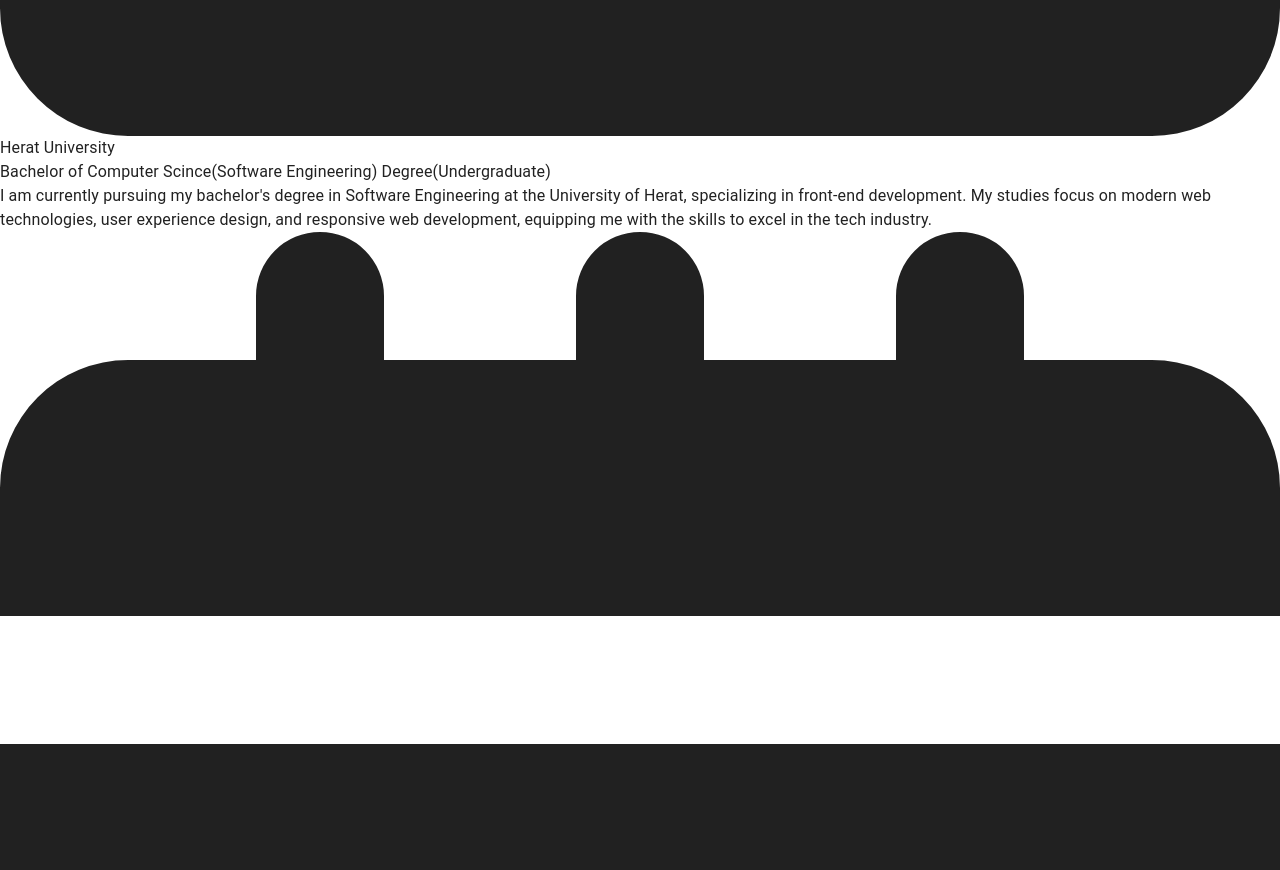
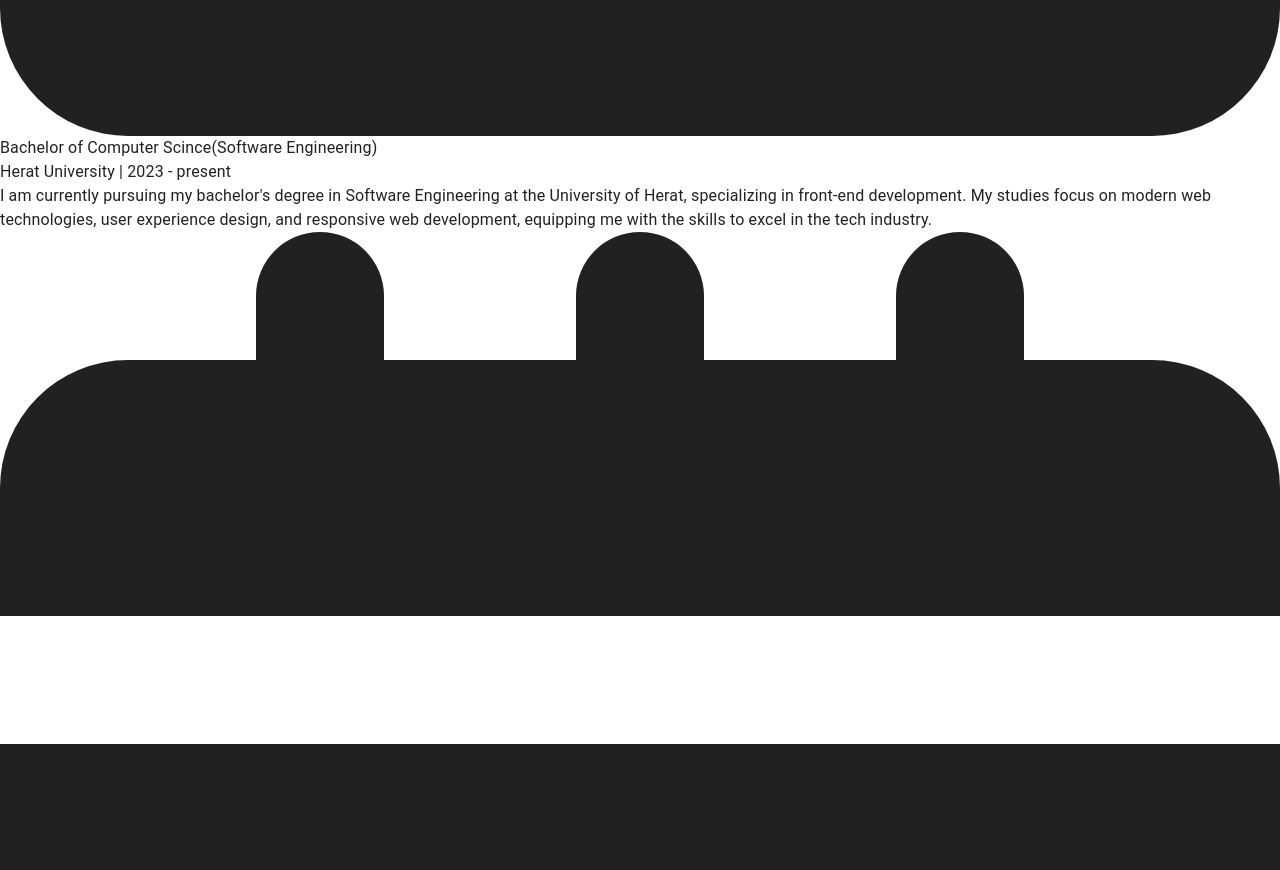
Before and after one commit to MOwaisAzizi/Azizi-Portfolio, a React (Vite) app: page / in a window 1280 px wide. Shown: the part 5380-6250 px from the top of the page. Built offline with nearby package versions, Linux system fonts and the light colour scheme.

Commit message:
update text

```diff
--- a/src/Componets/Education/Education.jsx
+++ b/src/Componets/Education/Education.jsx
@@ -41,14 +41,14 @@ function Education() {
             </svg>
           </span>
           <h3 className="flex items-center mb-2 ml-2 text-lg font-semibold text-gray-200 dark:text-white">
-          Herat University
+          Bachelor of Computer Scince(Software Engineering)
           </h3>
           <time className=" text-base lg:text-lg font-semibold lg:font-normal leading-none text-gray-300">
-            Bachelor of Computer Scince(Software Engineering) Degree
+          Herat University | 2023 - present
           </time>
-          <span className=" text-base leading-none text-gray-300">
+          {/* <span className=" text-base leading-none text-gray-300">
              (Undergraduate)
-          </span>
+          </span> */}
           <p className="mb-2 text-base font-normal text-gray-400">
            I am currently pursuing my bachelor's degree in Software Engineering at the University of
            Herat, specializing in front-end development. My studies focus on modern web technologies,
```
